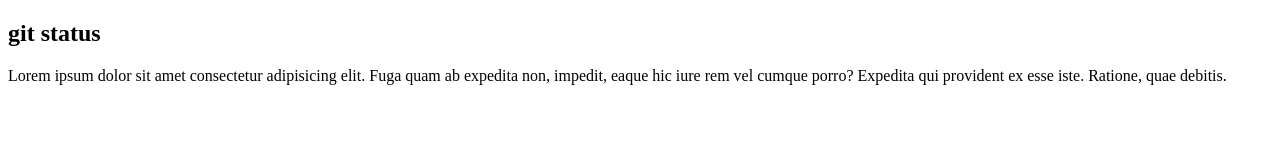
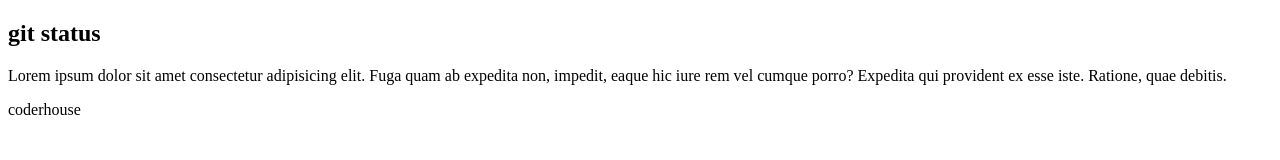
Before and after one commit to agustin-mendoza/agustin, a plain HTML site: page index.html in a window 1280 px wide. Drawn offline with Linux system fonts and the light colour scheme.

Commit message:
agregue el footer

```diff
--- a/index.html
+++ b/index.html
@@ -11,6 +11,10 @@
                     <p>Lorem ipsum dolor sit amet consectetur adipisicing elit. Fuga quam ab expedita non, impedit, eaque hic iure rem vel cumque porro? Expedita qui provident ex esse iste. Ratione, quae debitis.</p>
 
                 </article>
+                <footer>
+                    <p>coderhouse</p>
+
+                </footer>
 
 
             </body>
```
